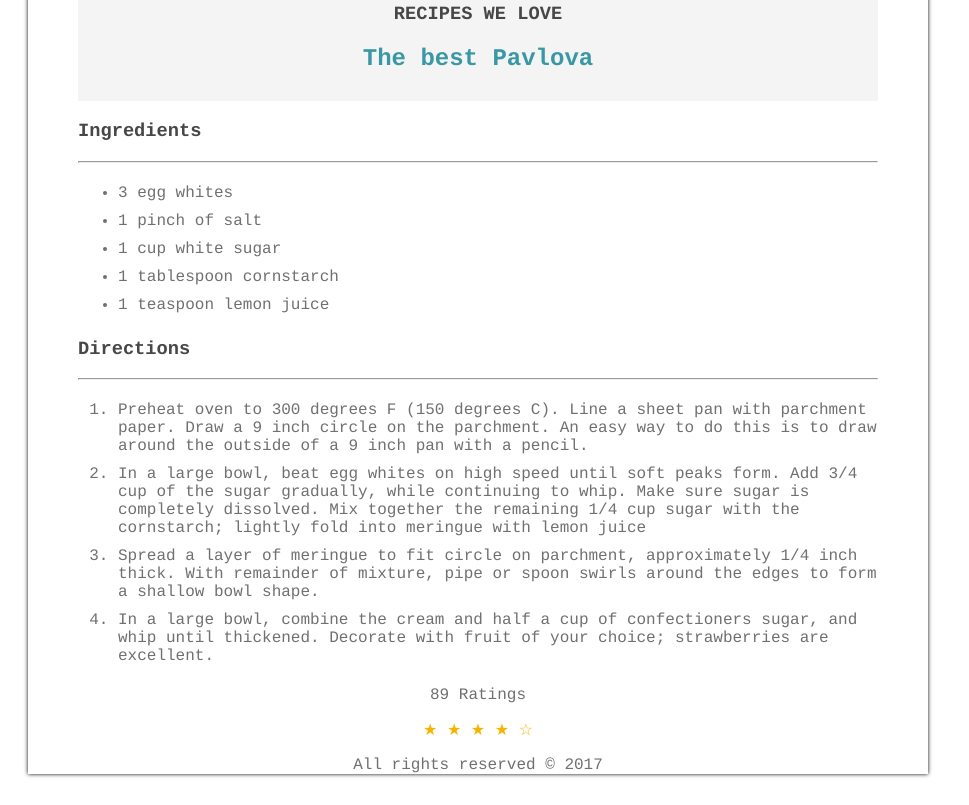
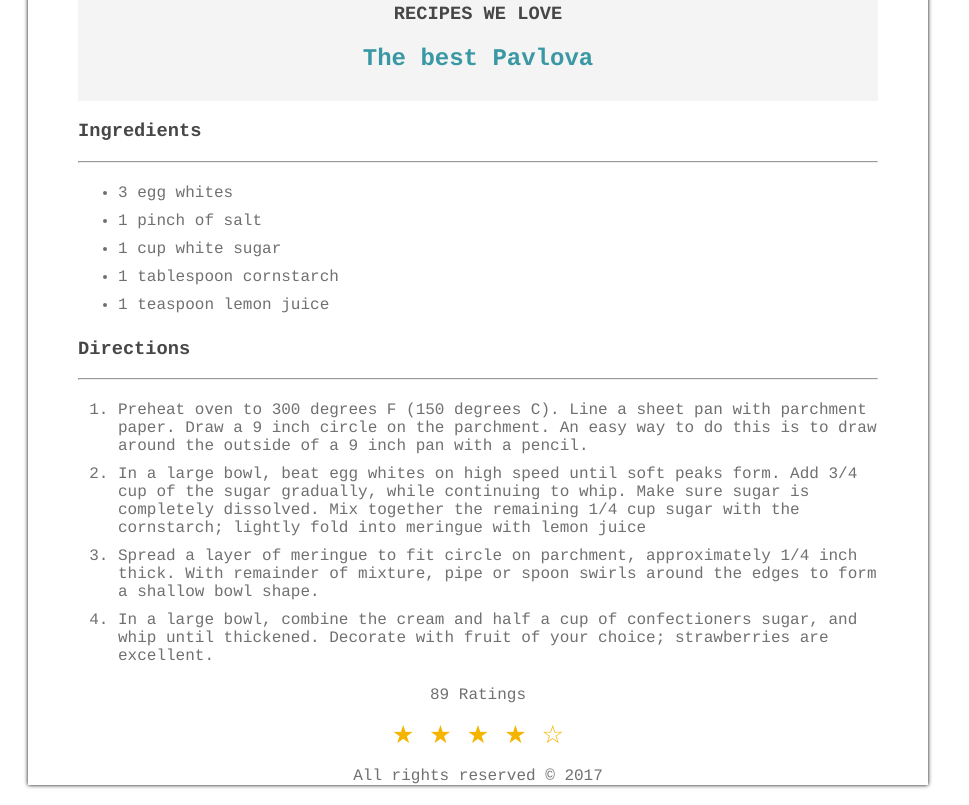
Before and after one commit to Vherzer/CSS_day_2, a plain HTML site: page css_day_2_ex1.html in a window 1280 px wide. Shown: the part 453-1258 px from the top of the page, without its empty margins (0-969 px from the left). Drawn offline with Linux system fonts and the light colour scheme.

Commit message:
change star size

```diff
--- a/css_day_2_ex1.css
+++ b/css_day_2_ex1.css
@@ -39,7 +39,7 @@ li{
 }
 .rating span{
 	color: #F4B400;
-	size: 25px;
+	font-size: 25px;
 
 	}
 
```
Also changed, not shown: css_day_2_ex2.html (added).
